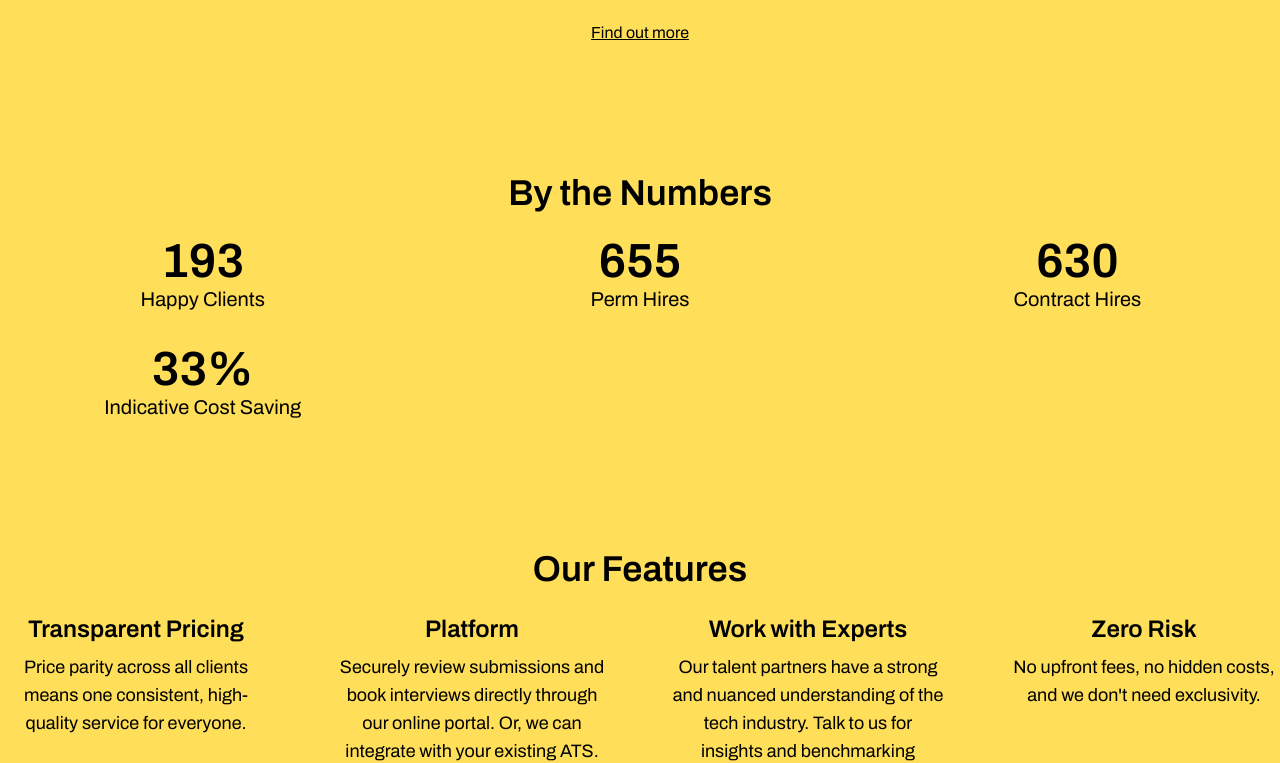
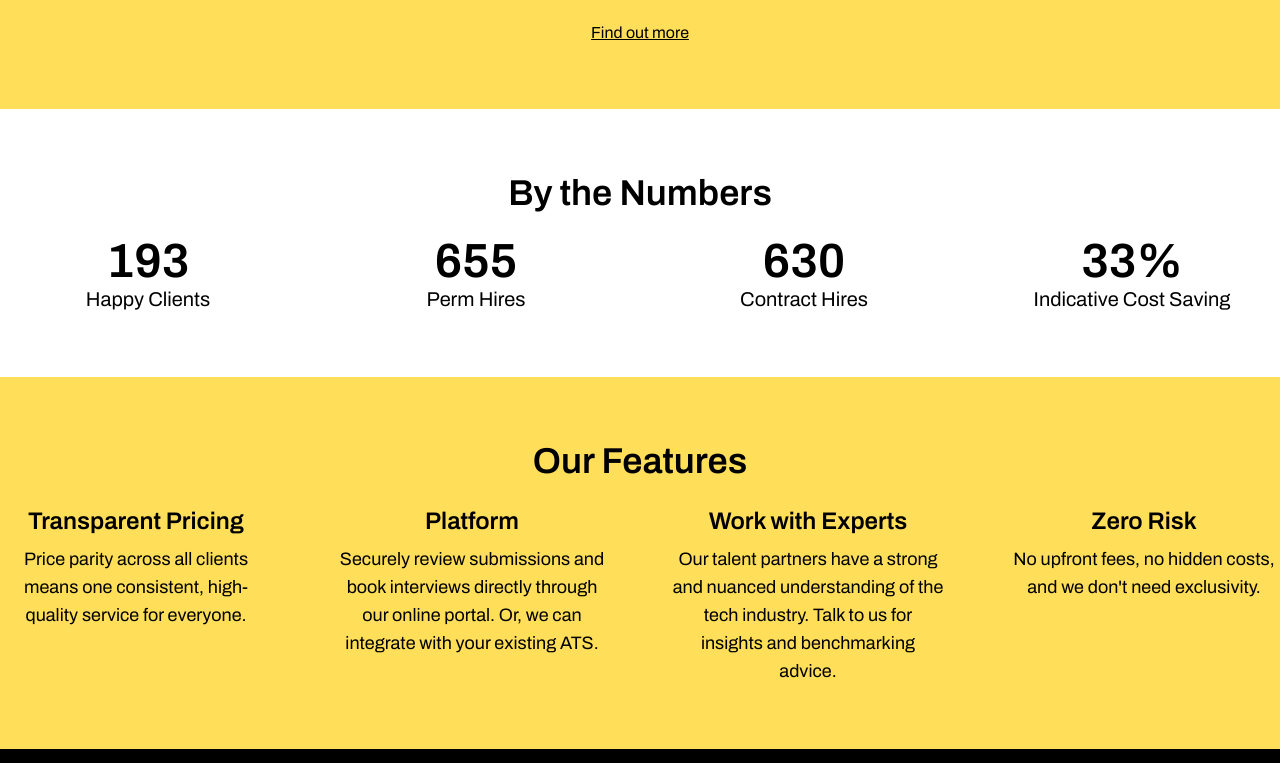
Before and after one commit to twelvetalent/twelvetalent-site, a plain HTML site: page index.html in a window 1280 px wide. Shown: the part 1149-1912 px from the top of the page. Drawn offline with nearby package versions, Linux system fonts and the light colour scheme.

Commit message:
Update index.html

```diff
--- a/index.html
+++ b/index.html
@@ -125,23 +125,23 @@
 </section>
 
 <!-- By the Numbers Section -->
-<section class="py-16">
+<section class="py-16 bg-white">
   <div class="container mx-auto text-center">
     <h3 class="text-4xl font-semibold mb-6">By the Numbers</h3>
-    <div class="grid grid-cols-1 sm:grid-cols-2 md:grid-cols-3 gap-8">
-      <div>
+    <div class="grid grid-cols-1 sm:grid-cols-2 md:grid-cols-3 lg:grid-cols-4 gap-8">
+      <div class="hover:scale-105 transition-transform">
         <h4 class="text-5xl font-bold text-black">193</h4>
         <p class="text-xl">Happy Clients</p>
       </div>
-      <div>
+      <div class="hover:scale-105 transition-transform">
         <h4 class="text-5xl font-bold text-black">655</h4>
         <p class="text-xl">Perm Hires</p>
       </div>
-      <div>
+      <div class="hover:scale-105 transition-transform">
         <h4 class="text-5xl font-bold text-black">630</h4>
         <p class="text-xl">Contract Hires</p>
       </div>
-      <div>
+      <div class="hover:scale-105 transition-transform">
         <h4 class="text-5xl font-bold text-black">33%</h4>
         <p class="text-xl">Indicative Cost Saving</p>
       </div>
```
